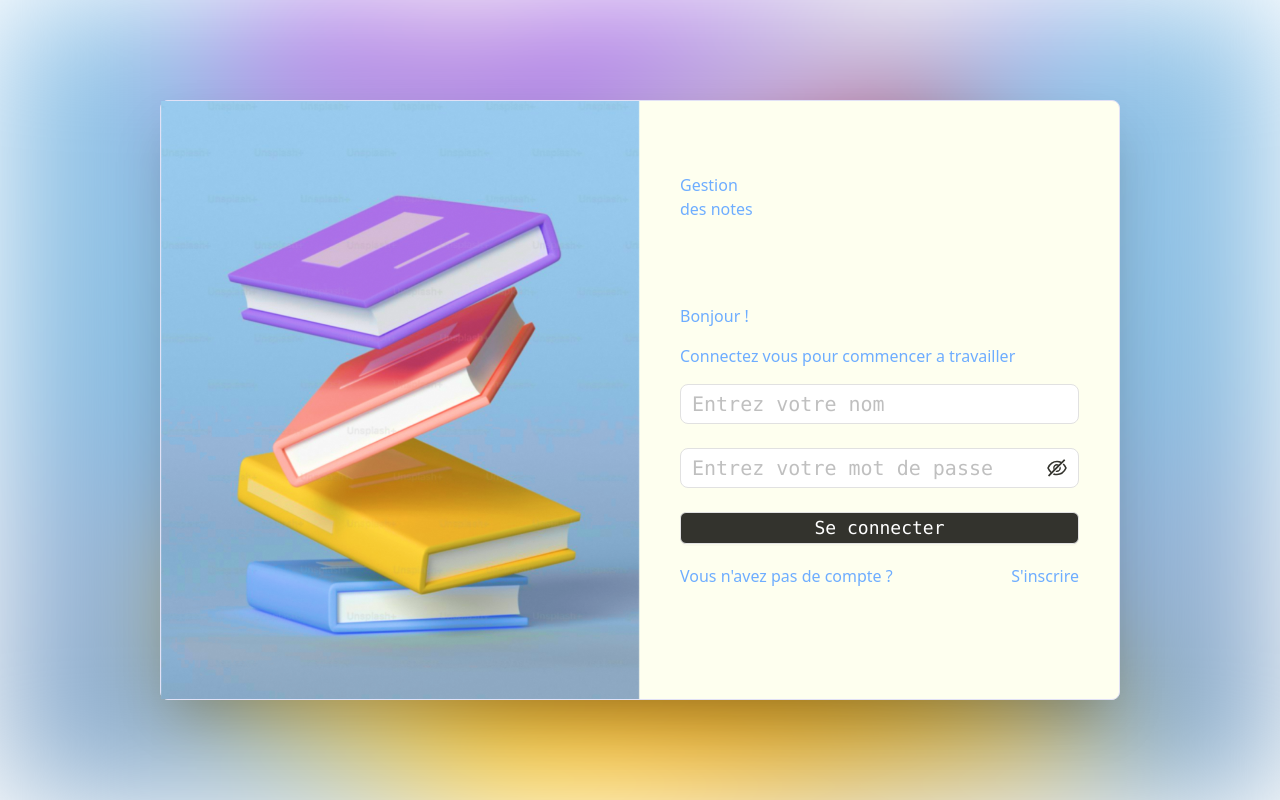
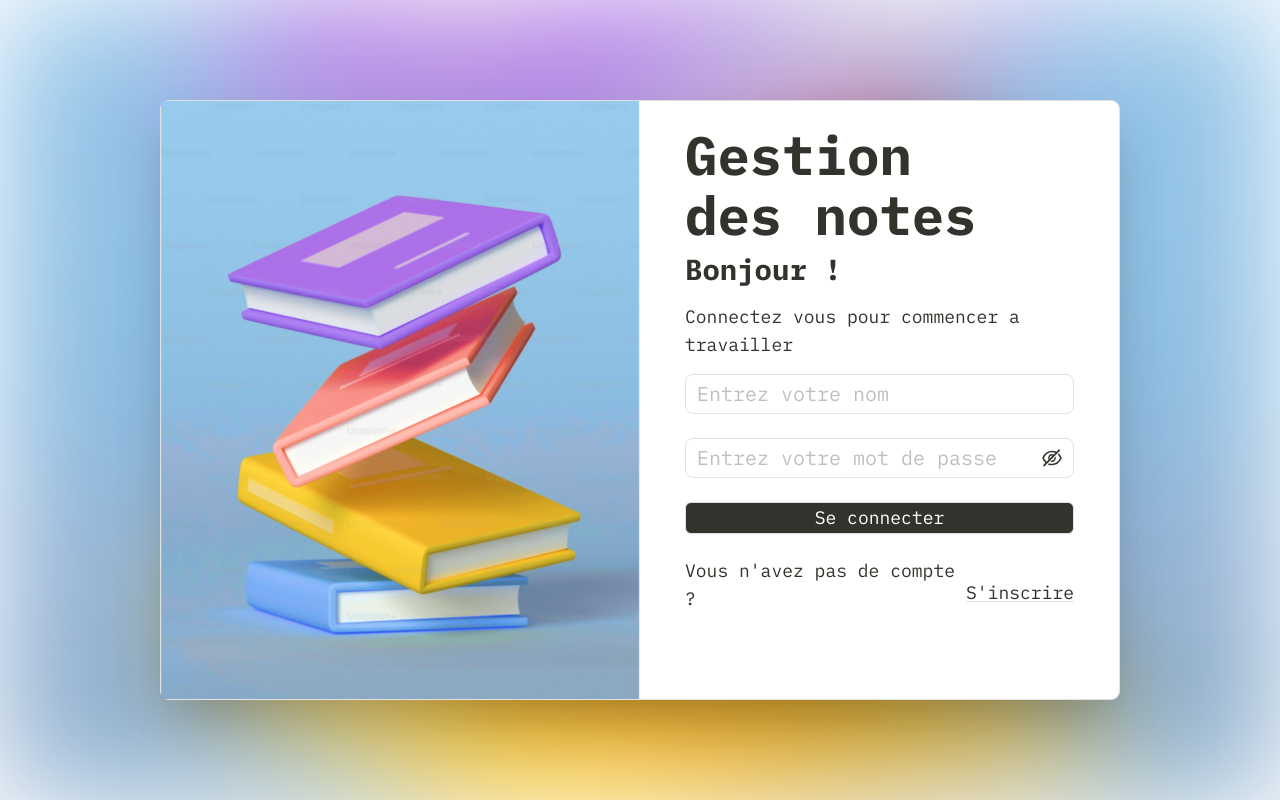
Before and after one commit to BOUTCHOUANG1/Gestion-de-Notes, a React (Vite) app in the folder react/: page /auth/login in a window 1280 px wide. Built offline with nearby package versions, Linux system fonts and the light colour scheme.

Commit message:
style(frontend): update global styles

```diff
--- a/react/src/index.css
+++ b/react/src/index.css
@@ -1,10 +1,94 @@
-@import  'tailwindcss';
+/* Design system (fullstackopen.com inspired)
+   - Font: IBM Plex Mono
+   - Colors: text #33332D, borders #E1E1E1, background #FFFFFF
+   - Typography scale: 54/29/25/18/14px (H1/H2/H3/body/small)
+   - Spacing: 8px grid
+*/
 
+@import url('https://fonts.googleapis.com/css2?family=IBM+Plex+Mono:wght@400;500;600;700&display=swap');
+@import 'tailwindcss';
+
+/* Tailwind v4 theme tokens (used by text-primary/bg-primary/etc.) */
 @theme {
-    --color-primary: #6EADFF;
-    --color-secondary: #a6a3e1;
-    --color-tertiary: #e1e1f6;
-    --color-bgColor: #FEFFEF;
+    --color-primary: #33332D;
+    --color-secondary: #33332D;
+    --color-tertiary: #E1E1E1;
+    --color-bgColor: #FFFFFF;
+}
+
+:root {
+    /* Canonical design tokens */
+    --mn-font-family: "IBM Plex Mono", ui-monospace, SFMono-Regular, Menlo, Monaco, Consolas, "Liberation Mono", "Courier New", monospace;
+    --mn-color-text: #33332D;
+    --mn-color-border: #E1E1E1;
+    --mn-color-bg: #FFFFFF;
+
+    --mn-font-size-h1: 54px;
+    --mn-font-size-h2: 29px;
+    --mn-font-size-h3: 25px;
+    --mn-font-size-body: 18px;
+    --mn-font-size-small: 14px;
+
+    --mn-space-1: 8px;
+    --mn-space-2: 16px;
+    --mn-space-3: 24px;
+    --mn-space-4: 32px;
+    --mn-space-5: 40px;
+    --mn-space-6: 48px;
+}
+
+html,
+body {
+    height: 100%;
+    background: var(--mn-color-bg);
+    color: var(--mn-color-text);
+    font-family: var(--mn-font-family);
+    font-size: var(--mn-font-size-body);
+    line-height: 1.55;
+    text-rendering: optimizeLegibility;
+    -webkit-font-smoothing: antialiased;
+    -moz-osx-font-smoothing: grayscale;
+}
+
+:where(*, *::before, *::after) {
+    box-sizing: border-box;
+    border-color: var(--mn-color-border);
+}
+
+h1 {
+    font-size: var(--mn-font-size-h1);
+    line-height: 1.1;
+    font-weight: 700;
+    margin: 0 0 var(--mn-space-3);
+}
+
+h2 {
+    font-size: var(--mn-font-size-h2);
+    line-height: 1.2;
+    font-weight: 700;
+    margin: 0 0 var(--mn-space-2);
+}
+
+h3 {
+    font-size: var(--mn-font-size-h3);
+    line-height: 1.25;
+    font-weight: 700;
+    margin: 0 0 var(--mn-space-2);
+}
+
+p {
+    margin: 0 0 var(--mn-space-2);
+}
+
+small {
+    font-size: var(--mn-font-size-small);
+}
+
+a {
+    color: inherit;
+    text-decoration: underline;
+    text-decoration-color: var(--mn-color-border);
+    text-underline-offset: 2px;
 }
 
 .dashboard-layout {
```
